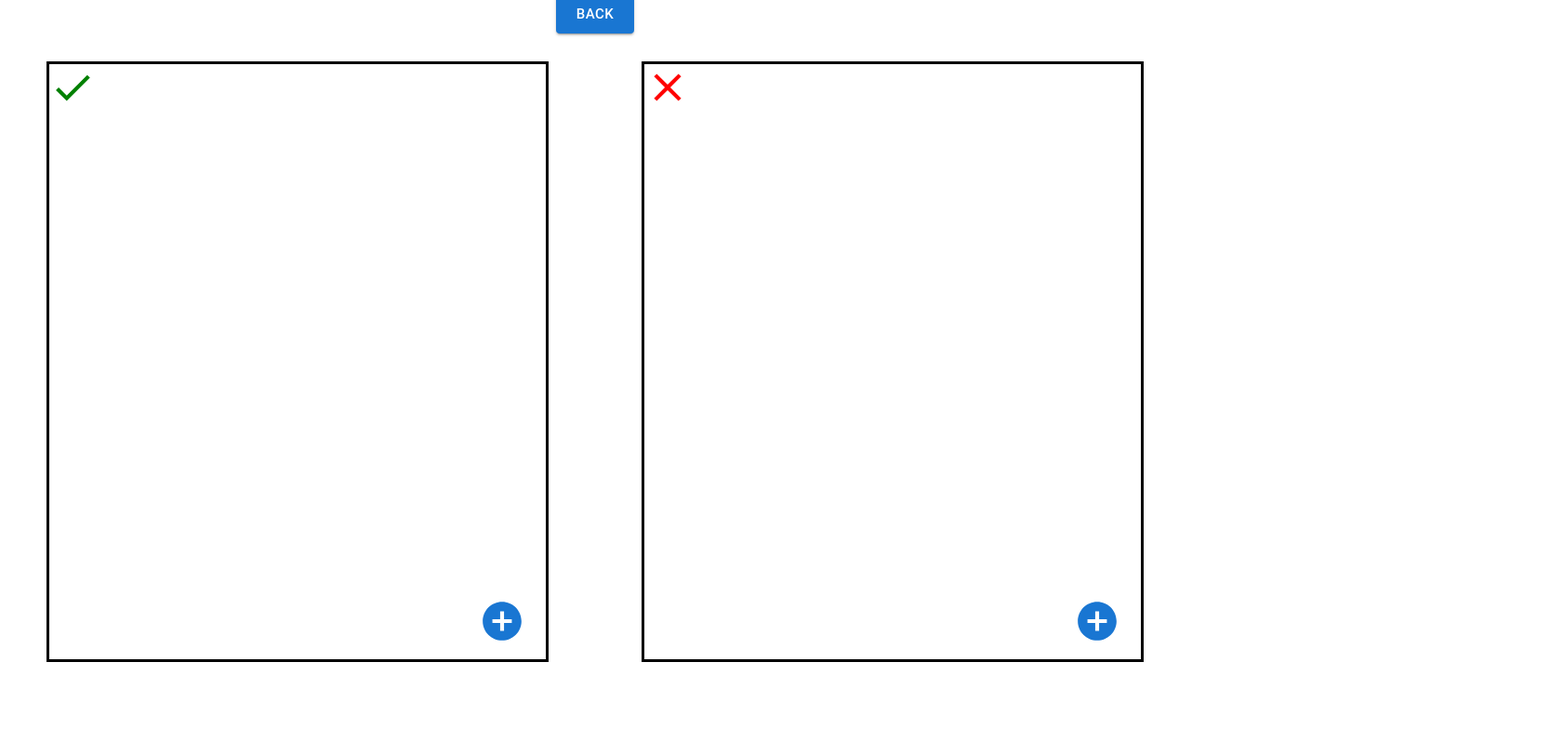
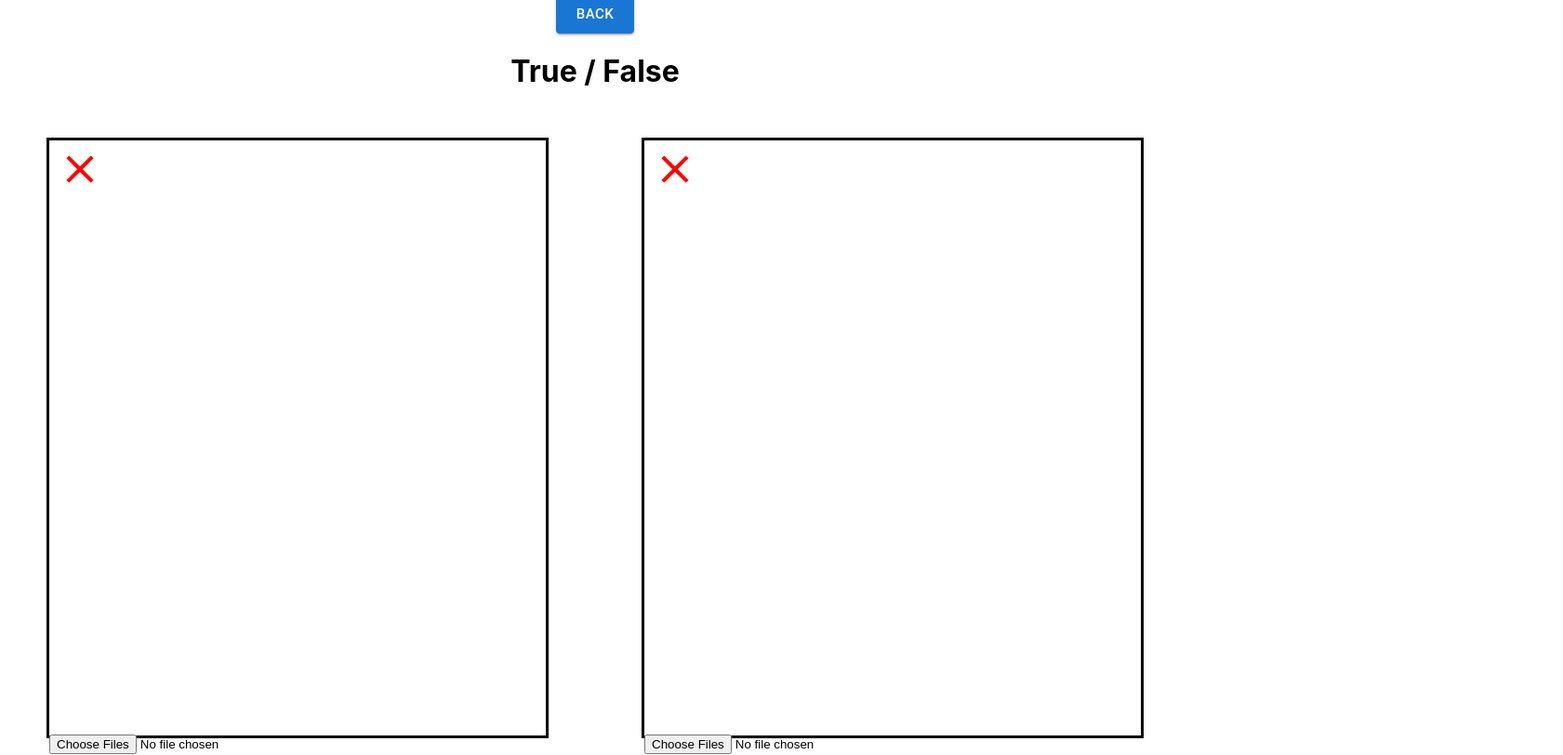
Before and after one commit to actbee/Guessing_AI, a React (Create React App) app: page /data in a window 1280 px wide. Shown: the part 44-856 px from the top of the page at 93% size, 1681 px wide, since content can reach past the window. Before the commit the page ends 800 px from the top, so only its background shows below. Built offline with nearby package versions, Linux system fonts and the light colour scheme.

Commit message:
photo uploads working

```diff
--- /dev/null
+++ b/src/components/image-upload/image-uploader.jsx
@@ -0,0 +1,46 @@
+// import React from "react";
+
+// /**
+//  * Component to handle file upload. Works for image
+//  * uploads, but can be edited to work for any file.
+//  */
+// function FileUpload(params) {
+//   // State to store uploaded file
+//   const [files, setFiles] = React.useState([]);
+
+//   // Handles file upload event and updates state
+//   function handleUpload(event) {
+//         setFiles(event.target.files);
+//     }
+
+
+//     // Add code here to upload file to server
+//     // ...
+//   }
+
+//   return (
+//     <div id="upload-box">
+//       <input type="file" multiple={params.oneFile === true} onChange={handleUpload} />
+//       {() => {
+//           files
+//       }
+
+//       <p>Filename: {files.name}</p>
+//       <p>File type: {files.type}</p>
+//       <p>File size: {files.size} bytes</p>
+//       {files && <ImageThumb image={files} />}
+//     </div>
+//   );
+// }
+
+// /**
+//  * Component to display thumbnail of image.
+//  */
+// const ImageThumb = ({ image }) => {
+//   return <img src={URL.createObjectURL(image)} alt={image.name} />;
+// };
+
+
+// export default function FileUploadComponent() {
+//   return <FileUpload />;
+// }
--- a/src/components/labels/label.jsx
+++ b/src/components/labels/label.jsx
@@ -1,3 +1,3 @@
-const imagePreProcessing = (image) => {
-    return placeholderLabels;
-    }
+// const imagePreProcessing = (image) => {
+//     return placeholderLabels;
+//     }
--- a/src/components/main/main.jsx
+++ b/src/components/main/main.jsx
@@ -1,4 +1,4 @@
-import {useState, useRef, Webcam, Filereader} from "react";
+import {useState, useRef, Filereader} from "react";
 import "./main.css";
 import Button from '@mui/material/Button';
 import Stack from '@mui/material/Stack';
--- a/src/components/training_data/training_data.jsx
+++ b/src/components/training_data/training_data.jsx
@@ -5,9 +5,11 @@ import { Link } from "react-router-dom";
 import CheckIcon from '@mui/icons-material/Check';
 import ClearIcon from '@mui/icons-material/Clear';
 import IconButton from '@mui/material/IconButton';
-import PhotoCamera from '@mui/icons-material/PhotoCamera';
+// import PhotoCamera from '@mui/icons-material/PhotoCamera';
 import { styled } from '@mui/material/styles';
 import AddCircleIcon from '@mui/icons-material/AddCircle';
+import FileUploadComponent from '../image-upload/image-uploader';
+import UploadTrainingData from './upload-training-data';
 
 const Input = styled('input')({
     display: 'none',
@@ -16,12 +18,7 @@ const Input = styled('input')({
 var yes_images = [];
 var no_images = [];
 
-export default function Data(){
-    const importAll = (r) => {
-        return r.keys().map(r);
-    }
-        yes_images = importAll(require.context('../../../public/training_data/yes/', false, /\.(png|jpe?g|svg)$/));
-        no_images = importAll(require.context('../../../public/training_data/no/', false, /\.(png|jpe?g|svg)$/));
+export default function Data() {
     return(
        <div className = 'data'>
            <div className = "menu" id = "menu">
@@ -32,41 +29,20 @@ export default function Data(){
                    </Link>
                    </Button>
                </Stack>
-               </div>
+            </div>
+            {/* TODO: these True false headers I added should look nicer, some design spice needed here.just placeholders. */}
+            <center>
+            <h1> True / False </h1>
+            </center>
            <div className="images_container">
+
             <div className = "left">
-                <CheckIcon sx = {{color: "green", fontSize: 50}}/>
-                <div className = "left_body" >
-                    {
-                        yes_images.map((image, index) => <img width = {150} height = {150} key = {index} src = {image} alt="info"></img>)
-                    }
-                    </div>
-                <div className = "add_yes" >
-                <label htmlFor="icon-button-file">
-                <Input accept="image/*" id="icon-button-file" type="file" />
-                <IconButton color="primary" aria-label="upload picture" component="span">
-                     <AddCircleIcon sx = {{fontSize: 50}} />
-                </IconButton>
-                </label>
-                </div>
+                <UploadTrainingData isPositive={false} onDataChange={(images) => {}} />
             </div>
-            <div className = "right">
-                <ClearIcon sx = {{color: "red", fontSize: 50}}/>
-                <div className = "right_body" >
-                    {
-                        no_images.map((image, index) => <img width = {150} height = {150} key = {index} src = {image} alt="info"></img>)
-                    }
-                    </div>
-                <div className = "add_no" >
-                <label htmlFor="icon-button-file">
-                <Input accept="image/*" id="icon-button-file" type="file" />
-                <IconButton color="primary" aria-label="upload picture" component="span">
-                     <AddCircleIcon sx = {{fontSize: 50}} />
-                </IconButton>
-                </label>
-                </div>
-                </div>
-            </div>
+        <div className = "right">
+            <UploadTrainingData isPositive={false} onDataChange={(images) => {}} />
+        </div>
        </div>
+    </div>
      )
  }
--- /dev/null
+++ b/src/components/training_data/upload-training-data.jsx
@@ -0,0 +1,91 @@
+import * as React from 'react';
+
+import "./training_data.css";
+import { Button } from "@mui/material"
+import ClearIcon from '@mui/icons-material/Clear';
+import CircularProgress from '@mui/material/CircularProgress';
+import "./training_data.css";
+
+const UploadTrainingData = ({isPositive}) => {
+    // TODO: replace the line below with useRecoilState(...), see notes below for more info
+    const [displayedImages, setDisplayedImages] = React.useState([]);
+    const [isLoading, setIsLoading] = React.useState(false)
+
+
+const uploadDocuments = async (files) => {
+    setIsLoading(true);
+    const filePromises = files.map((file) => {
+      // Return a promise per file
+      return new Promise((resolve, reject) => {
+        const reader = new FileReader();
+        reader.onload = async () => {
+          try {
+            // Resolve the promise with the response value
+            resolve(reader.result);
+          } catch (err) {
+            reject(err);
+          }
+        };
+        reader.onerror = (error) => {
+          reject(error);
+        };
+        reader.readAsDataURL(file);
+      });
+    });
+
+    // Wait for all promises to be resolved
+    await Promise.all(filePromises).then((values) => {
+        setDisplayedImages(values);
+
+        // Note: If you want to have the images be appended, use something like the following:
+        // setDisplayedImages([...displayedImages, ...values])
+
+        setIsLoading(false);
+        // TODO: use recoil for keeping track of global state,
+        // INFO HERE -> https://recoiljs.org/docs/introduction/installation
+        // e.g. 1) what images are in both "true" and "false" training sets.
+        //      2) your trained naive bayes model, or the weights of the that model.
+
+        // e.g. update recoil here by adding training data
+        // then retrain on all training data and update recoil atom for naive bayes weights.
+    })
+
+  };
+
+    const updateImages = (newImages) => {
+        const images = uploadDocuments(Object.values(newImages.target.files));
+        console.log(images);
+    };
+
+    return (
+    <>
+
+
+    <Button>
+        <ClearIcon sx = {{color: "red", fontSize: 50}} onClick={() => setDisplayedImages([])}/>
+    </Button>
+                <div className = "right_body" >
+                    {
+                        isLoading ? <center><CircularProgress /></center> :
+                            displayedImages.map(
+                                (image, index) =>
+                                <img width={150} alt={'user inputted'} src={image} height={150} key={index} />)
+                    }
+                    </div>
+                {/* TODO: we could make this button more friendly looking,
+                the commented out button below is pretty solid if you wanna go with that. */}
+                <input
+                accept="image/*"
+                multiple
+                type="file"
+                onChange={updateImages} />
+                <div className = "add_no" >
+
+                {/* <IconButton color="primary" aria-label="upload picture" component="span">
+                     <AddCircleIcon sx = {{fontSize: 50}} />
+                </IconButton> */}
+                </div>
+                </>)
+}
+
+export default UploadTrainingData;
```
